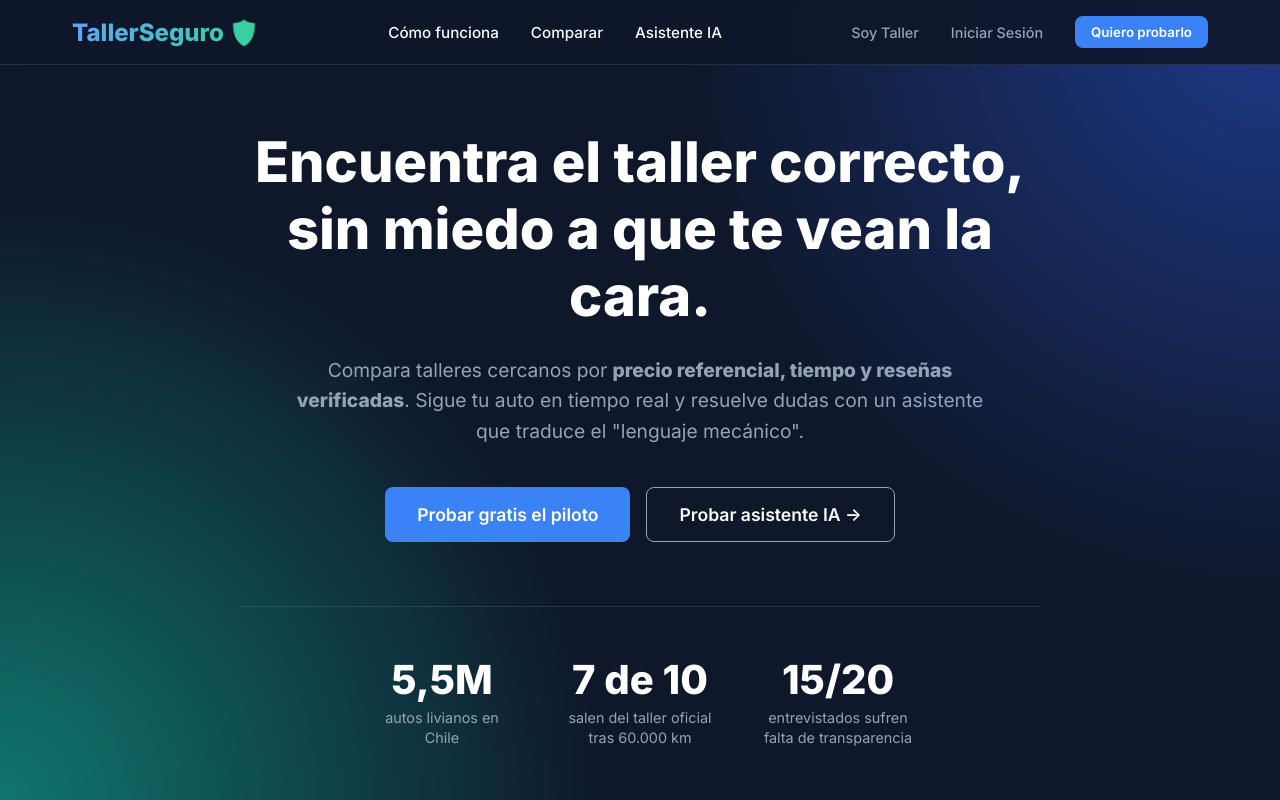
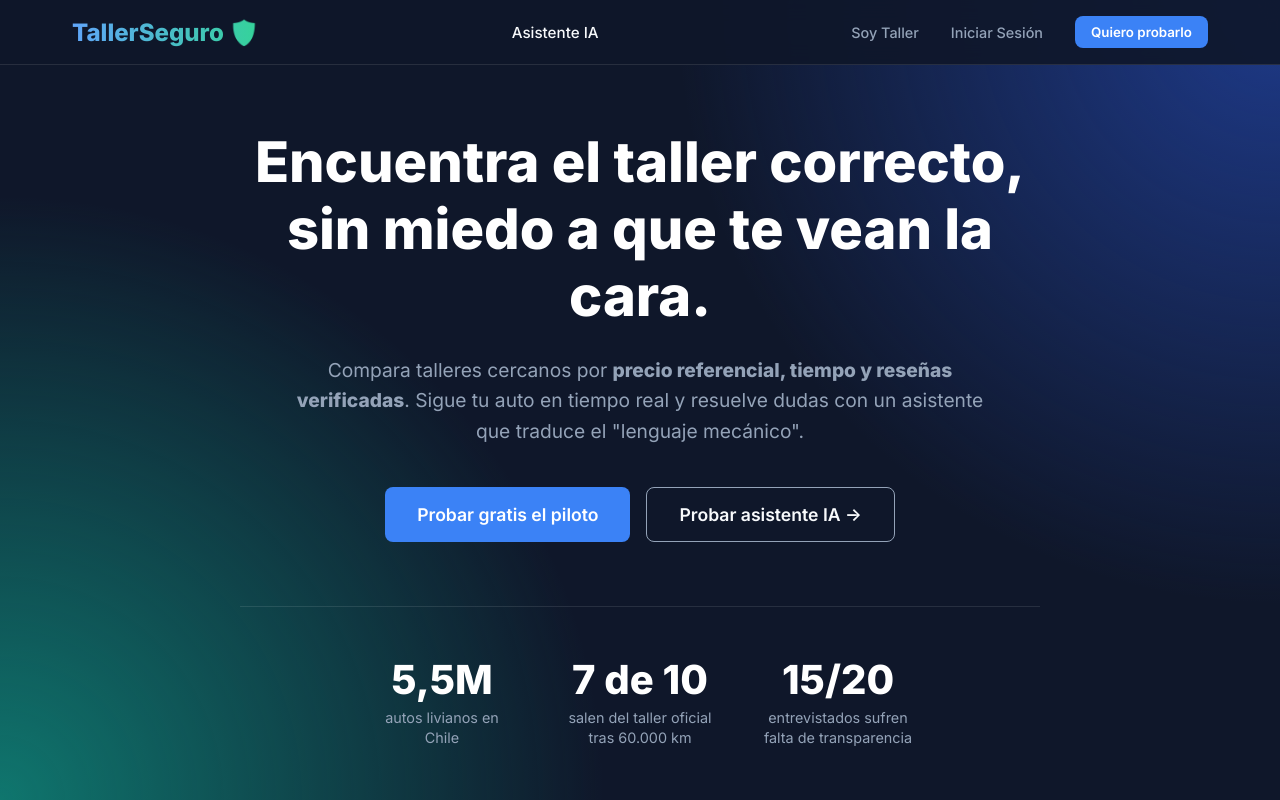
Before and after one commit to BenjaLagos107/TallerSeguro, a website built with Vite: page index.html in a window 1280 px wide. Shown: the top 800 px of the page. Built offline with nearby package versions, Linux system fonts and the light colour scheme; no server answers.

Commit message:
UI: Remove 'Como funciona' and 'Comparar' links from navbar

```diff
--- a/index.html
+++ b/index.html
@@ -16,8 +16,6 @@
             <div class="logo" id="nav-logo" style="color: #10b981;">TallerSeguro 🛡️</div>
 
             <div class="nav-links hidden-mobile">
-                <a href="#">Cómo funciona</a>
-                <a href="#">Comparar</a>
                 <a href="#">Asistente IA</a>
             </div>
 
```
